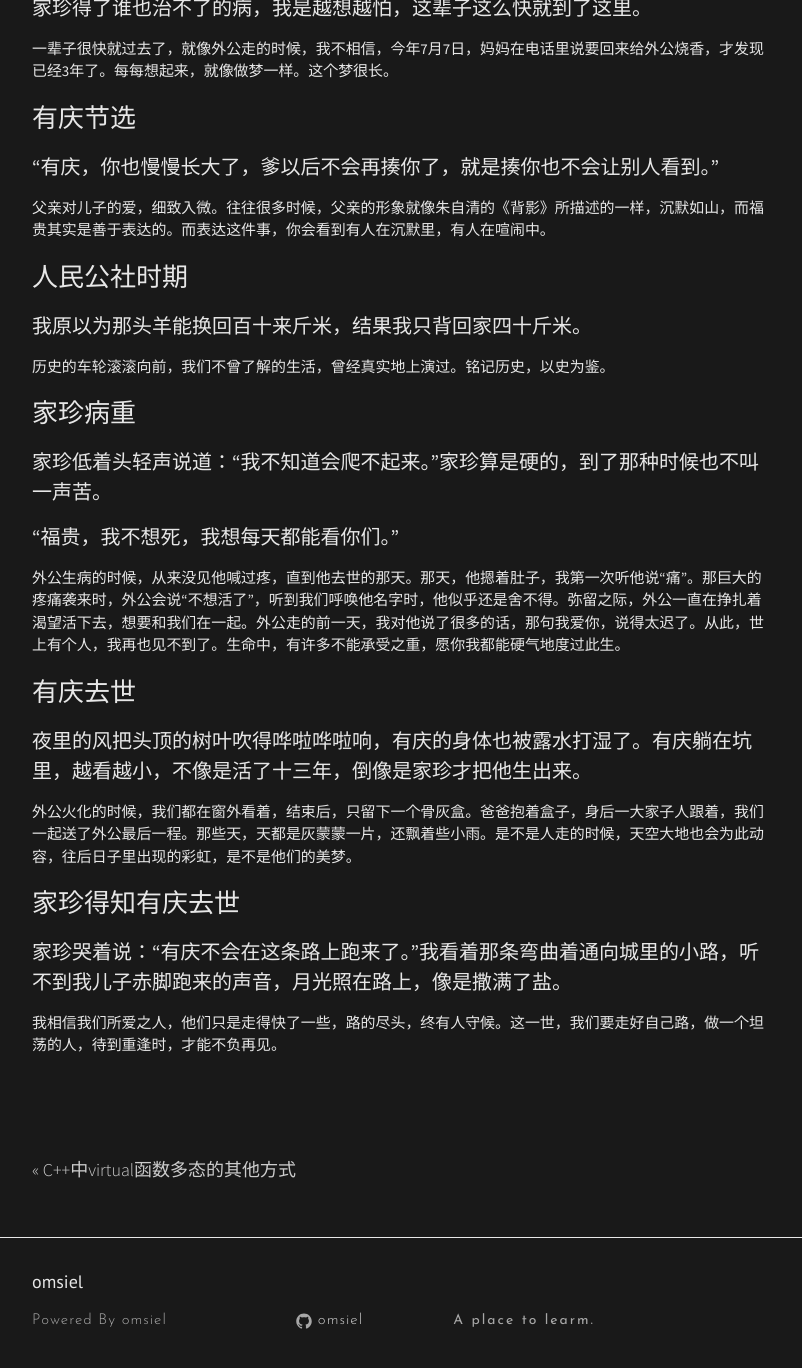
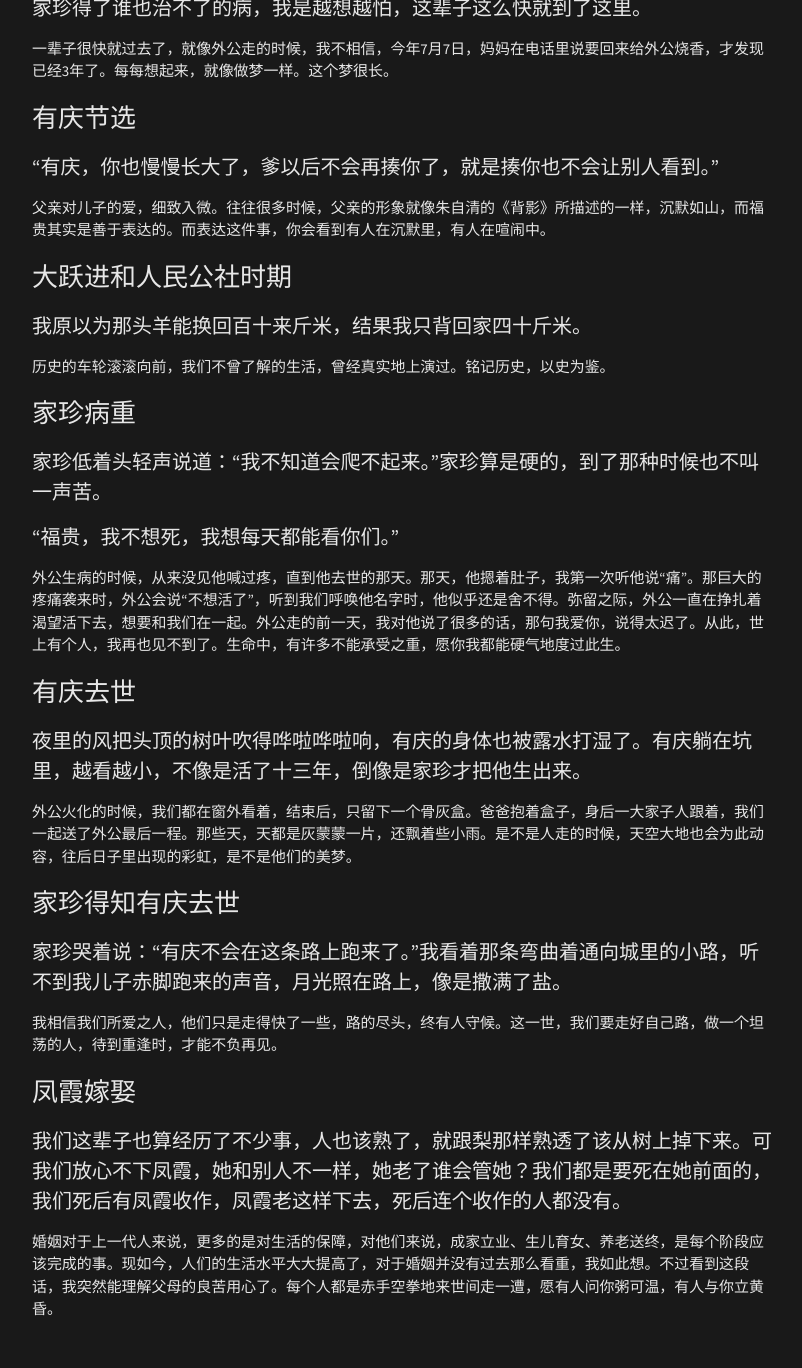
Before and after one commit to omsiel/omsiel.github.io, a Jekyll site: the page built from _posts/2019-05-18-活着.md, in a window 1280 px wide and 1400 px high, scrolled down 1540 px. Shown: the top 1368 px of the window, without its empty margins (238-1040 px from the left). Built offline with Jekyll 4.4.1, drawn with Linux system fonts in a browser that asks for light colours; nearby versions of some CDN libraries.

Commit message:
修改文章

```diff
--- a/_posts/2019-05-18-活着.md
+++ b/_posts/2019-05-18-活着.md
@@ -48,7 +48,7 @@ categories: note
 
 ##### 父亲对儿子的爱，细致入微。往往很多时候，父亲的形象就像朱自清的《背影》所描述的一样，沉默如山，而福贵其实是善于表达的。而表达这件事，你会看到有人在沉默里，有人在喧闹中。
 
-### 人民公社时期
+### 大跃进和人民公社时期
 
 #### 我原以为那头羊能换回百十来斤米，结果我只背回家四十斤米。
 
@@ -72,3 +72,9 @@ categories: note
 #### 家珍哭着说：“有庆不会在这条路上跑来了。”我看着那条弯曲着通向城里的小路，听不到我儿子赤脚跑来的声音，月光照在路上，像是撒满了盐。
 
 ##### 我相信我们所爱之人，他们只是走得快了一些，路的尽头，终有人守候。这一世，我们要走好自己路，做一个坦荡的人，待到重逢时，才能不负再见。
+
+### 凤霞嫁娶
+
+#### 我们这辈子也算经历了不少事，人也该熟了，就跟梨那样熟透了该从树上掉下来。可我们放心不下凤霞，她和别人不一样，她老了谁会管她？我们都是要死在她前面的，我们死后有凤霞收作，凤霞老这样下去，死后连个收作的人都没有。
+
+##### 婚姻对于上一代人来说，更多的是对生活的保障，对他们来说，成家立业、生儿育女、养老送终，是每个阶段应该完成的事。现如今，人们的生活水平大大提高了，对于婚姻并没有过去那么看重，我如此想。不过看到这段话，我突然能理解父母的良苦用心了。每个人都是赤手空拳地来世间走一遭，愿有人问你粥可温，有人与你立黄昏。
```
